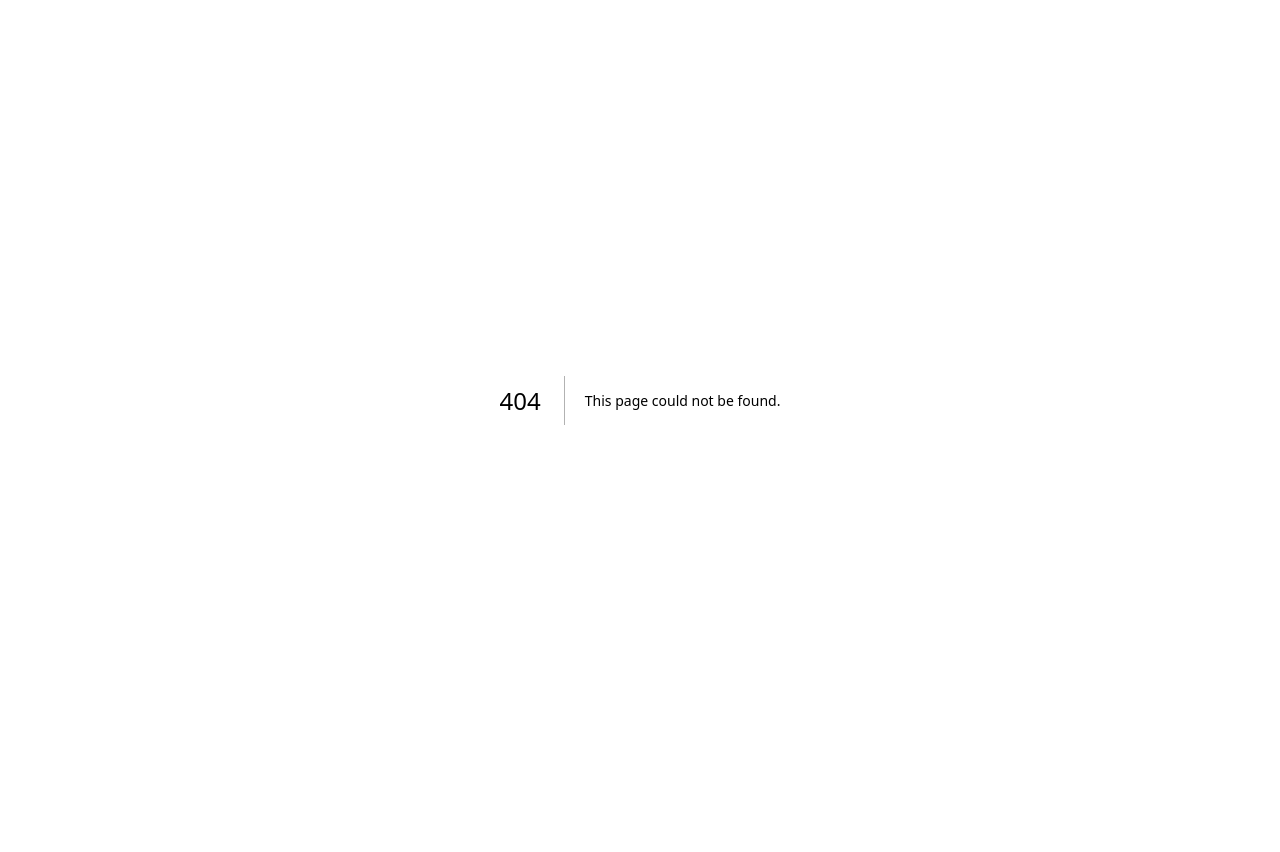
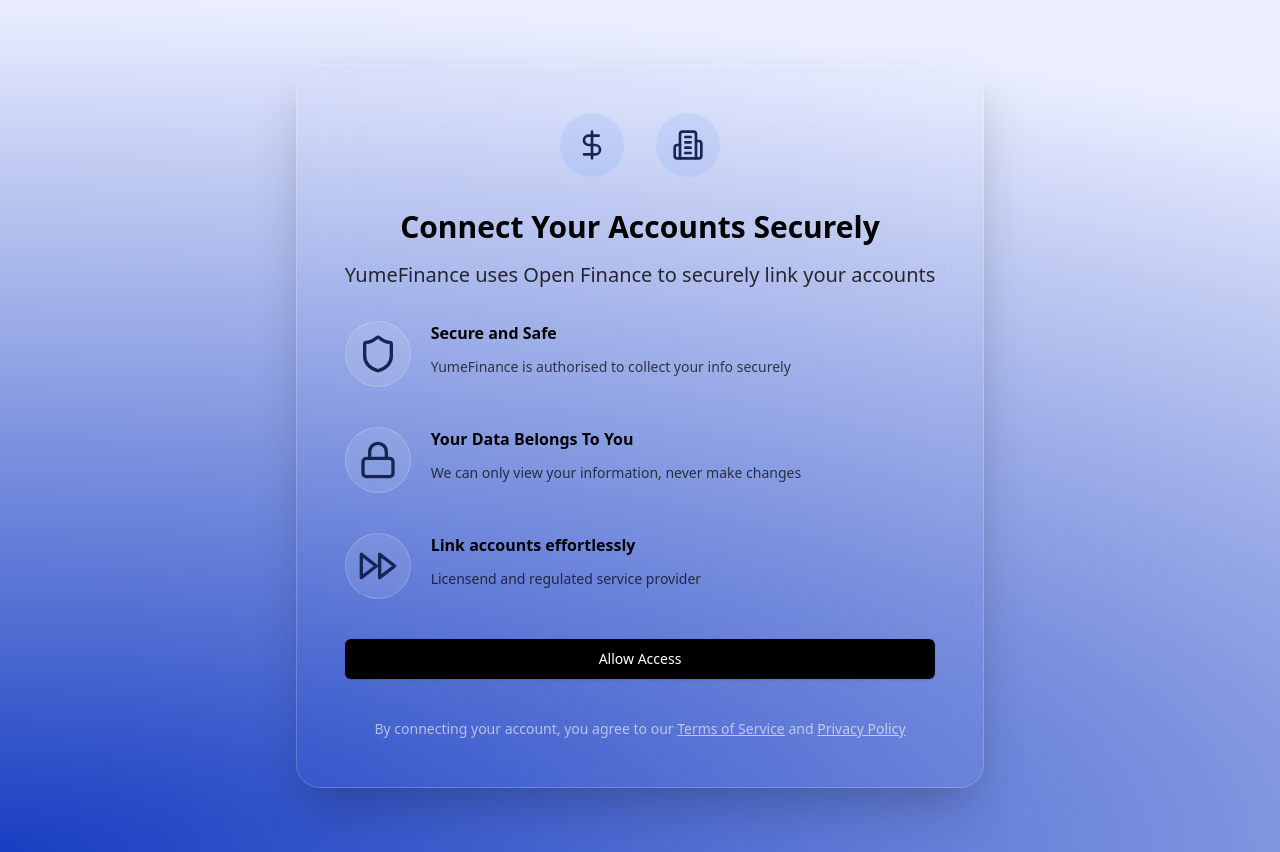
Before and after one commit to KwanJunEr/irise_yumefinance_frontend, a Next.js app: page /agreement in a window 1280 px wide. Before the commit this address had no page. Before the commit the page ends 800 px from the top, so only its background shows below. Built offline with nearby package versions, Linux system fonts and the light colour scheme.

Commit message:
completed Agreement page and add some stuff

```diff
--- /dev/null
+++ b/app/(connect)/agreement/page.tsx
@@ -0,0 +1,94 @@
+import { Shield, Lock, FastForward, DollarSign, Building2 } from "lucide-react";
+import React from "react";
+import { Button } from "@/components/ui/button";
+
+const agreementDetails = [
+  {
+    icon: Shield,
+    title: "Secure and Safe",
+    description: "YumeFinance is authorised to collect your info securely",
+  },
+  {
+    icon: Lock,
+    title: "Your Data Belongs To You",
+    description: "We can only view your information, never make changes ",
+  },
+  {
+    icon: FastForward,
+    title: "Link accounts effortlessly",
+    description: "Licensend and regulated service provider",
+  },
+];
+
+const Agreement = () => {
+  return (
+    <section className="bg-[radial-gradient(ellipse_200%_100%_at_bottom_left,#183EC2,#EAEEFE_100%)] overflow-x-clip min-h-screen w-full">
+      <div className='container flex flex-col items-center justify-center my-auto mx-auto px-4 py-16 md:py-24"'>
+        <div className="flex flex-col items-center justify-center">
+          <div className='flex flex-col "bg-white/10 backdrop-blur-xl rounded-3xl p-8 md:p-12 shadow-2xl border border-white/20'>
+            <div className="space-y-8">
+              <div className="flex flex-row gap-8 items-center justify-center">
+                <div className="bg-blue-500/10 p-4 rounded-full">
+                  <DollarSign className="h-8 w-8 text-blue-950" />
+                </div>
+                <div className="bg-blue-500/10 p-4 rounded-full">
+                  <Building2 className="h-8 w-8 text-blue-950" />
+                </div>
+              </div>
+              <div>
+                <h2 className="text-2xl md:text-3xl font-bold text-black text-center">
+                  Connect Your Accounts Securely
+                </h2>
+                <h3 className="text-lg md:text-xl text-black/80 mt-4">
+                  YumeFinance uses Open Finance to securely link your accounts
+                </h3>
+              </div>
+              <div className="flex flex-col gap-10">
+                {agreementDetails.map((details, index) => (
+                  <>
+                    {" "}
+                    <div className="flex flex-row gap-5">
+                      <div className="rounded-full border border-white/20 bg-white/10 p-3">
+                        <details.icon className="h-10 w-10 text-blue-950" />
+                      </div>
+                      <div className="flex flex-col gap-3">
+                        <h4 className="font-semibold text-black">
+                          {details.title}
+                        </h4>
+                        <p className="text-sm text-black/70">
+                          {details.description}
+                        </p>
+                      </div>
+                    </div>
+                  </>
+                ))}
+
+                <div className="w-full ">
+                  <Button
+                    className="bg-black hover:opacity-85 text-white w-full"
+                    size="lg"
+                  >
+                    Allow Access
+                  </Button>
+                </div>
+                {/* Footer Note */}
+                <p className="text-center text-sm text-white/60">
+                  By connecting your account, you agree to our{" "}
+                  <a href="#" className="underline hover:text-white">
+                    Terms of Service
+                  </a>{" "}
+                  and{" "}
+                  <a href="#" className="underline hover:text-white">
+                    Privacy Policy
+                  </a>
+                </p>
+              </div>
+            </div>
+          </div>
+        </div>
+      </div>
+    </section>
+  );
+};
+
+export default Agreement;
--- /dev/null
+++ b/app/(connect)/layout.tsx
@@ -0,0 +1,12 @@
+
+export default function RootLayout({
+    children,
+  }: Readonly<{
+    children: React.ReactNode;
+  }>) {
+    return (
+     <main className="bg-[radial-gradient(ellipse_200%_100%_at_bottom_left,#183EC2,#EAEEFE_100%)]">
+        {children}
+     </main>
+    );
+  }
--- a/components/AuthForm.tsx
+++ b/components/AuthForm.tsx
@@ -36,10 +36,18 @@
   //2.Defina a submit handler
   const onSubmit = async (data: z.infer<typeof formSchema>) => {
     setIsLoading(true);
-    setTimeout(()=>{
+    if(type === "sign-in"){
+          setTimeout(()=>{
         setIsLoading(false);
         router.push("/dashboard");
-    },2000)
+         },2000)
+    }else if(type === "sign-up"){
+        setTimeout(()=>{
+            setIsLoading(false);
+            router.push("/agreement");
+             },2000)
+    }
+
   };
   return (
     <section className="auth-form px-10 w-full">
--- a/components/Sidebar.tsx
+++ b/components/Sidebar.tsx
@@ -2,9 +2,9 @@
 
 const Sidebar = () => {
   return (
-    <div>
+    <section>
 
-    </div>
+    </section>
   )
 }
 
--- a/package.json
+++ b/package.json
@@ -15,6 +15,7 @@
     "antd": "^5.23.1",
     "class-variance-authority": "^0.7.1",
     "clsx": "^2.1.1",
+    "framer-motion": "^11.17.0",
     "lucide-react": "^0.471.1",
     "next": "14.2.18",
     "react": "^18",
```
Also changed, not shown: constant/links.ts (added, +22 -0 lines), 1 other file (tests, documents, lock files or other folders).
